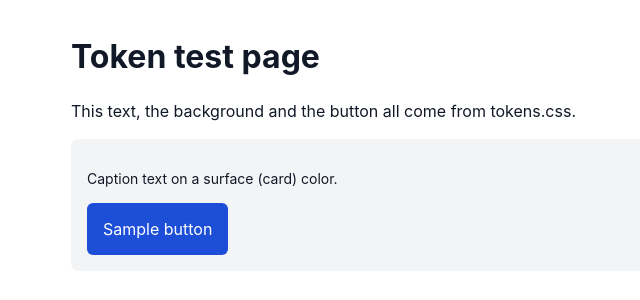
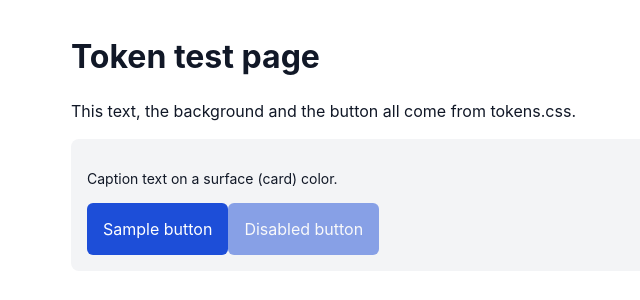
Before and after one commit to panwar-pratishtha/design-token-pipeline, a React (Vite) app in the folder demo-app/: page / in a window 1280 px wide. Shown: the top 300 px of the page, without its empty margins (249-889 px from the left). Built offline with nearby package versions, Linux system fonts and the light colour scheme.

Commit message:
Add accessible Button component

```diff
--- a/demo-app/src/App.jsx
+++ b/demo-app/src/App.jsx
@@ -1,5 +1,7 @@
 // demo-app/src/App.jsx
-// A small test page to prove the tokens reach the screen.
+// Test page that now uses our own Button component.
+import Button from './components/Button.jsx'
+
 function App() {
   return (
     <main className="page">
@@ -7,9 +9,8 @@ function App() {
       <p>This text, the background and the button all come from tokens.css.</p>
       <div className="card">
         <p className="caption">Caption text on a surface (card) color.</p>
-        <button className="demo-button" type="button">
-          Sample button
-        </button>
+        <Button onClick={() => alert('Button clicked')}>Sample button</Button>
+        <Button disabled>Disabled button</Button>
       </div>
     </main>
   )
--- /dev/null
+++ b/demo-app/src/components/Button.css
@@ -0,0 +1,27 @@
+/* demo-app/src/components/Button.css */
+/* No hex codes here. Every value comes from tokens.css via var(). */
+
+.btn {
+  background: var(--color-primary);
+  color: var(--color-on-primary);
+  font-family: var(--font-body-family);
+  font-size: var(--font-body-size);
+  font-weight: var(--font-body-weight);
+  border: none;
+  border-radius: 6px;
+  padding: var(--space-md);
+  min-height: 44px;
+  cursor: pointer;
+}
+
+/* Outline only when reached with the keyboard (Tab key). */
+.btn:focus-visible {
+  outline: 3px solid var(--color-text);
+  outline-offset: 2px;
+}
+
+/* Disabled state: faded and not clickable. */
+.btn:disabled {
+  opacity: 0.5;
+  cursor: not-allowed;
+}
--- /dev/null
+++ b/demo-app/src/components/Button.jsx
@@ -0,0 +1,20 @@
+// demo-app/src/components/Button.jsx
+// A reusable accessible button. Its look comes only from tokens.
+import './Button.css'
+
+// { children, onClick, type, disabled } are the "props" (the inputs).
+// type = 'button' is a default value, used when no type is passed in.
+function Button({ children, onClick, type = 'button', disabled = false }) {
+  return (
+    <button
+      className="btn"
+      type={type}
+      onClick={onClick}
+      disabled={disabled}
+    >
+      {children}
+    </button>
+  )
+}
+
+export default Button
```
Also changed, not shown: 1 other file (tests, documents, lock files or other folders).
